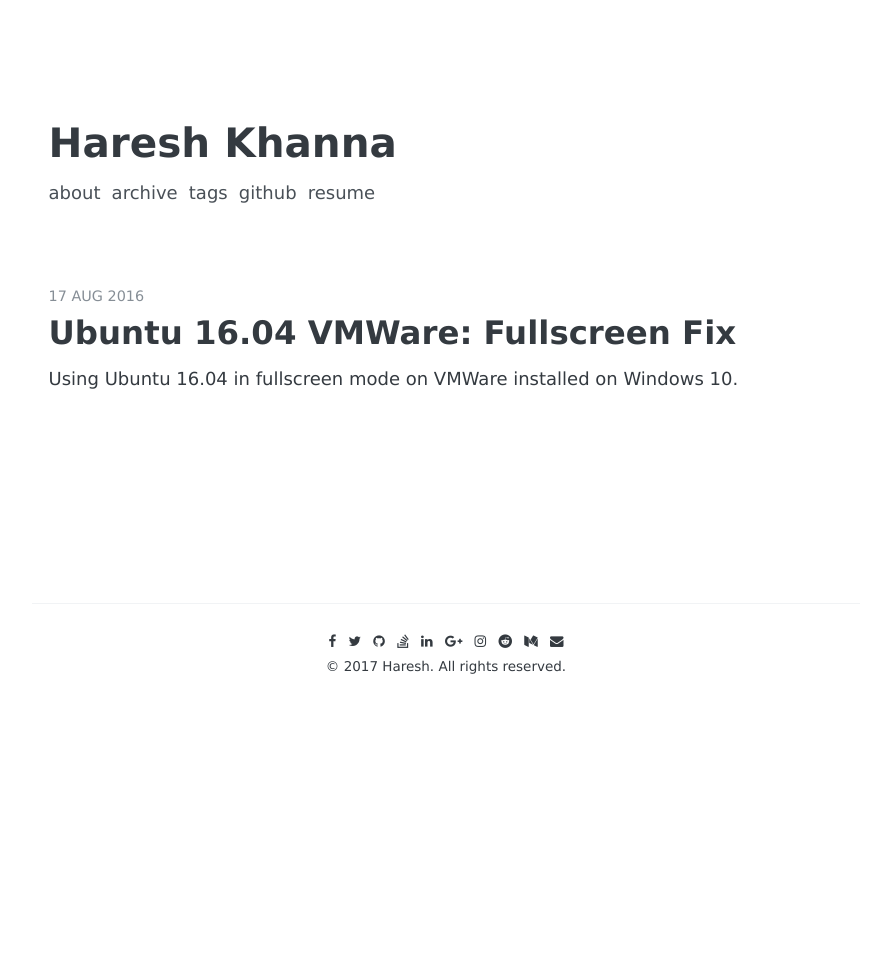
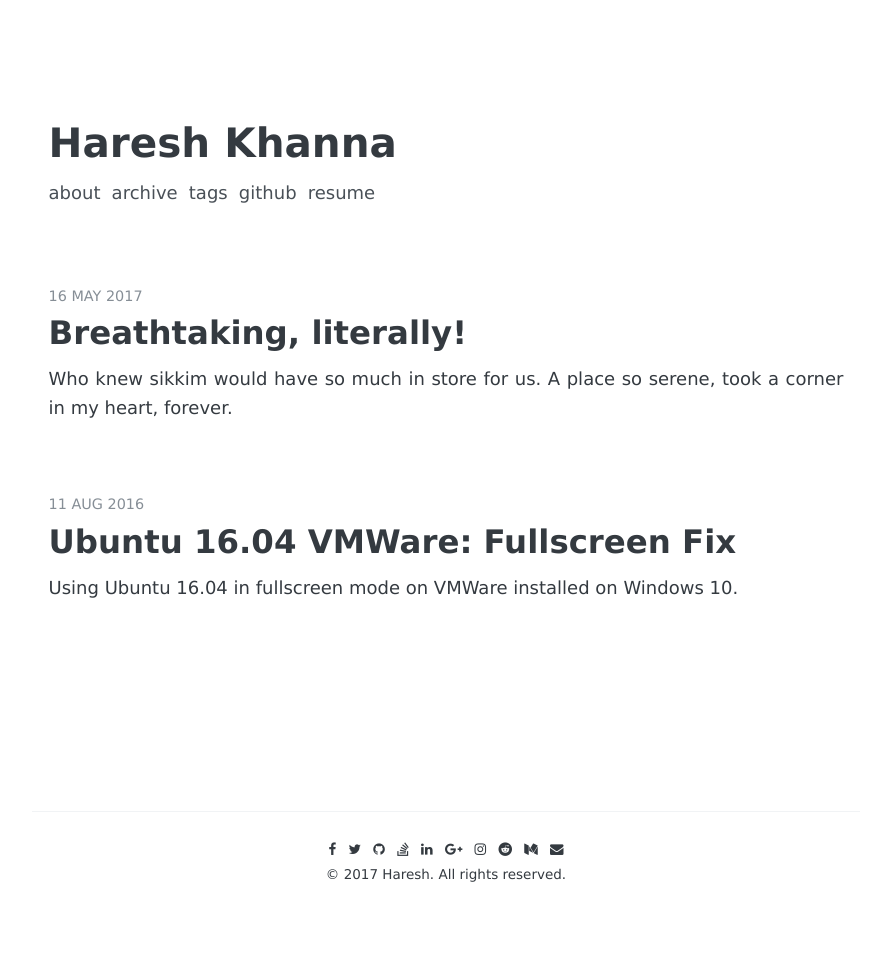
Before and after one commit to hareshkh/blog, a Jekyll site: the page built from index.html, in a window 1280 px wide. Shown: the whole page, without its empty margins (194-1085 px from the left). Built offline with Jekyll 4.4.1, drawn with Linux system fonts in a browser that asks for light colours; some web fonts are replaced; the list of posts is cut into pages by our own code; before the commit the page ends 900 px from its top, so only the background shows below that; part of the change alters nothing that is shown.

Commit message:
{PIPELINE} Adds Sikkim Trip

```diff
--- a/_config.yml
+++ b/_config.yml
@@ -24,7 +24,7 @@ copyright:
 
 # Google-analytics
 google-analytics:
-  id:               ""
+  id:               "UA-81841910-2"
 
 # Disqus
 disqus:
--- a/_posts/2016-08-17-Ubuntu-VMWare-fullscreen-fix.markdown
+++ b/_posts/2016-08-11-Ubuntu-VMWare-fullscreen-fix.markdown
@@ -2,7 +2,7 @@
 layout: post
 title:  "Ubuntu 16.04 VMWare: Fullscreen Fix"
 description: "Using Ubuntu 16.04 in fullscreen mode on VMWare installed on Windows 10."
-date:   2016-08-17 11:06:33
+date:   2016-08-11 11:06:33
 tags: [vmware, ubuntu16.04, fullscreen]
 comments: true
 share: true
--- /dev/null
+++ b/_posts/2017-05-16-Sikkim-Trip.markdown
@@ -0,0 +1,42 @@
+---
+layout: post
+title:  "Breathtaking, literally!"
+description: "Who knew sikkim would have so much in store for us. A place so serene, took a corner in my heart, forever."
+date:   2017-05-16 21:06:00
+tags: [sikkim, trip]
+comments: true
+share: true
+---
+
+One fine evening, sitting with friends in a hostel room, enjoying the february chills, we randomly looked up Kashmir on google and the photos left us spellbound. Next was the beginning of planning for the end semester trip, a ritual since the first semester of college. With the college located in Uttarakhand and all the North-Indian over-crowded hill stations nearby, the usual destination for this trip would have been in Uttarakhand itself. Now with Kashmir in play, a lot of other options were also open for consideration. One thing connected to the other and finally we booked the tickets to New Jalpaiguri Junction, the nearest railway station to Sikkim. A plan to go to Kashmir in the beginning with 7 people ended up to confirm railway tickets from Delhi to New Jalpaiguri for 6 people.
+
+Finally the day arrived. It was 6th May, 2017, I departed from Roorkee early in the morning. The previous night had been a long one. I had to pack up my stuff in the hostel as it was the beginning of summer vacations. [Ketan][kg] dropped a bomb that he won't be going on the train we had booked because of its regular latency, high rush and whatnot. After messagin this he disappeared and would not take calls or answer messages. [Piyush][hm] and I came to a decision that no matter who goes, we both will board the train from Delhi. After reaching Delhi, I took a cab to Noida, met a friend, had lunch with her. I spent the rest of my day with my friends in their hostel in IITD. I left for the Old Delhi Railway Station at about 3:00am in the morning, for my trip companions had started to arrive. We were 4 people finally onboard, 2 others backed out at the last moment, their loss. We spent the whole night on the platform, dozing off on one bench or the other. The start might seem a very dull one from a photo of mine, taken by [Ketan][kg](We travelled by the same train and [Ketan][kg] joined us anyhow).
+
+![sleepy me]({{ site.baseurl }}/assets/images/posts/2017/Sikkim/1sleep.jpg)
+
+[Piyush][hm] arrived at about 5:30am and we had breakfast in McDonald's. Who knew this was the last time we were going to eat something good for the next couple of days. After a delay of about a couple of hours on the source station itself(beacuse Indian Railways), the journey started. We were travelling in Mahananda Express, I recommend avoiding this train as much as possible, because of its amazing track record of being 10-12 hours late on each run. Journey was a very long one and we could hardly find anything to eat due to the sky high standards we set for what we would eat. By the time we reached Bihar, standards dropped and we ate pretty much anything that a vendor came selling.
+
+### Day 1 (09-05-2017)
+
+![njp station]({{ site.baseurl }}/assets/images/posts/2017/Sikkim/2njp.jpg)
+
+The arrival time of 2:00pm had shifted to 2:00am. Though we had expected delay in reaching Jalpaiguri but 2:00am was way beyond anything anticipated. Too tired of the long journey and too eager to wait for a shared taxi to get all its passengers, we payed the taxi driver extra and left for Darjeeling. Just after reaching Dajeeling, we left for Batasia loop and we were greeted vey warmly by a hot cup of tea there. Whats better than darjeeling tea, on a chilly morning, coupled with some fried snacks?
+
+![tea]({{ site.baseurl }}/assets/images/posts/2017/Sikkim/3darjeelingtea.jpg)
+
+As expected, after about 30 minutes in Batasia loop, clicking macros of flowers and photos of all possible things, we were done with the place. The clock ticked 8:00am and we had to wait another 90 minutes for Keventers to open to have breakfast and then leave for Gangtok. Keventers is a famous eating joint in Darjeeling and we learned about it from a travel-food channel on YouTube. This was about time that the real trouble started. Seeing the grass covered mountains getting veiled by a cloak of dense dark clouds was mesmerising. It was only a matter of moments that heavy downpour begun. We were standing under a shed but with clouds all around us. Raindrops weren't just falling vertically down, it was a 360 degree shower. We were in summer clothes and soon it became chilly. The mercury level was far more felt through [Ketan][kg]'s expressions than the actual degrees.
+
+![ketan]({{ site.baseurl }}/assets/images/posts/2017/Sikkim/4ketancold.jpg)
+
+After waiting for about 45 minutes for the rain to stop we left for Keventers anyway. As we had no place to stay in darjeeling we were carrying all our luggage along. [Piyush][hm] and I were also carrying our laptops along as we were hadn't gone home before the trip started. Dripping wet, we reached there. The food was delicious. We had ordered chicken and pork salami, sausages, toasts and tea. It felt nice to finally have eaten something good after the food we lived on in the train.
+
+![keventers]({{ site.baseurl }}/assets/images/posts/2017/Sikkim/5keventers.jpg)
+
+After our breakfast, we left for Gangtok. While finding the taxi, it rained with a full blow, wetting us completely, along with our luggage. Sitting dripping wet for the next 4 hours in a Tata Sumo, we read **Welcome to Gangtok**. After unpacking, a lot of clothes had to be dried. I had started hating coming to this trip now because of the long train journey followed by heavy rain. After a shower, [Ketan][kg] and I left for MG Road while [Piyush][hm] and [Harjot][hs] slept. The moment I step foot on MG Road, all the fury was gone. Gangtok was beautiful. We roamed around, and were amazed to find out the numerous types of momos served there. The air was fresh after the morning rain and the fun in the trip had begun.
+
+Later that night, we had to meet our taxi driver for the North Sikkim tour. He had to collect our identity proofs for getting the permit for North Sikkim made. We were having Thukpa, Prawns and Burger for dinner when I got a call and came to know about a problem that had arisen. Travel agent had booked the taxi for our tour but the driver was unreachable somehow. We were asked to adjust for a Tata Sumo instead of the already booked Mahindra Xylo in exchange of compensation. We decided to adjust just to keep the trip going, at that moment, not knowing what more was in store for us. [Piyush][hm] and I met the Sumo driver to hand over the documents to him. Our travel agent called at that very moment, and said that he had arranged a Xylo and the driver will collect documents the next day, early morning. Tired from the day, we went to bed.
+
+
+[hm]:    https://www.facebook.com/piyush.mehrotra98
+[kg]:    https://www.facebook.com/ketanhwr
+[hs]:    https://www.facebook.com/harjotoberai
--- a/_sass/_site.scss
+++ b/_sass/_site.scss
@@ -14,6 +14,7 @@ html,
 body {
   margin: 0;
   padding: 0;
+  text-align: justify;
 }
 
 .content-container {
```
Also changed, not shown: about.md (+2 -2 lines), assets/images/posts/2017/Sikkim/1sleep.jpg (added), assets/images/posts/2017/Sikkim/2njp.jpg (added), assets/images/posts/2017/Sikkim/3darjeelingtea.jpg (added), assets/images/posts/2017/Sikkim/4ketancold.jpg (added), assets/images/posts/2017/Sikkim/5keventers.jpg (added).
